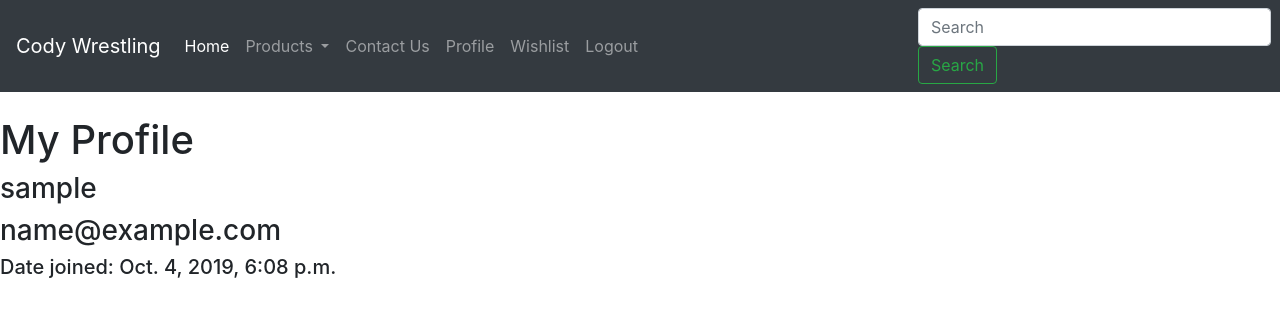
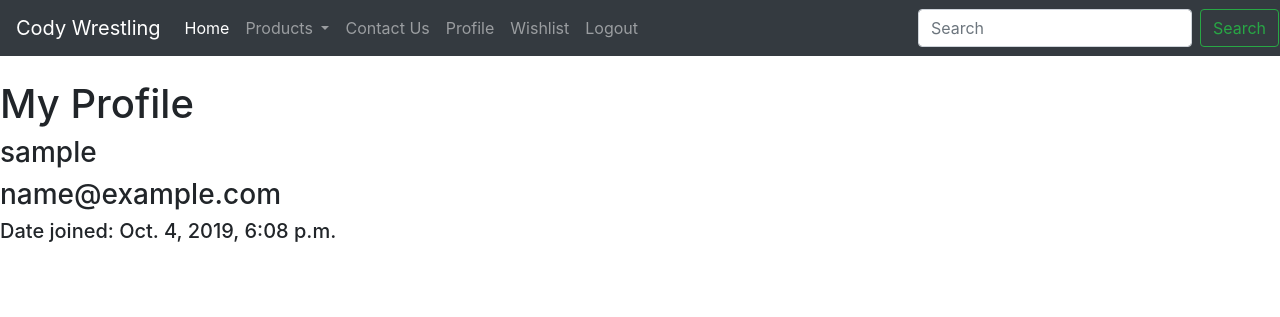
Before and after one commit to Chrisss09/cody-wrestling, a Django app: page /accounts/profile/ in a window 1280 px wide. Shown: the top 317 px of the page. Run offline with Django 3.2, Linux system fonts and the light colour scheme; the visitor is signed in with stand-in values (Sample User, id 1); data comes from the database, SQL or seed files in the repository; some libraries are stand-ins or nearby versions.

Commit message:
Added static to base and fixed error with navbar

```diff
--- a/templates/base.html
+++ b/templates/base.html
@@ -1,4 +1,5 @@
 <!DOCTYPE html>
+{% load staticfiles %}
     <html lang="en">
 
     <head>
@@ -7,11 +8,12 @@
         <meta http-equiv="X-UA-Compatible" content="ie=edge">
         <link rel="stylesheet" href="https://stackpath.bootstrapcdn.com/bootstrap/4.3.1/css/bootstrap.min.css"
             integrity="sha384-ggOyR0iXCbMQv3Xipma34MD+dH/1fQ784/j6cY/iJTQUOhcWr7x9JvoRxT2MZw1T" crossorigin="anonymous">
+        <link rel="stylesheet" href="{% static 'css/main.css' %}" type="text/css" />
         <title>Cody Wrestling | DVD's, Events, Latest News</title>
     </head>
 
     <body>
-        <form class="navbar navbar-expand-lg navbar-dark bg-dark">
+        <nav class="navbar navbar-expand-lg navbar-dark bg-dark">
             <a class="navbar-brand" href="{% url 'home' %}">Cody Wrestling</a>
             <button class="navbar-toggler" type="button" data-toggle="collapse" data-target="#navbarSupportedContent"
                 aria-controls="navbarSupportedContent" aria-expanded="false" aria-label="Toggle navigation">
@@ -84,7 +86,7 @@
                 </div>
             </div>
             {% endif %}
-        </form>
+        </nav>
         <br>
         {% if messages %}
         <div>
```
